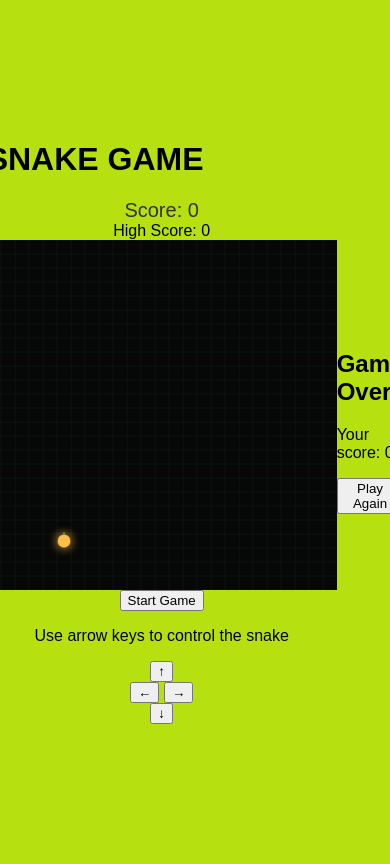
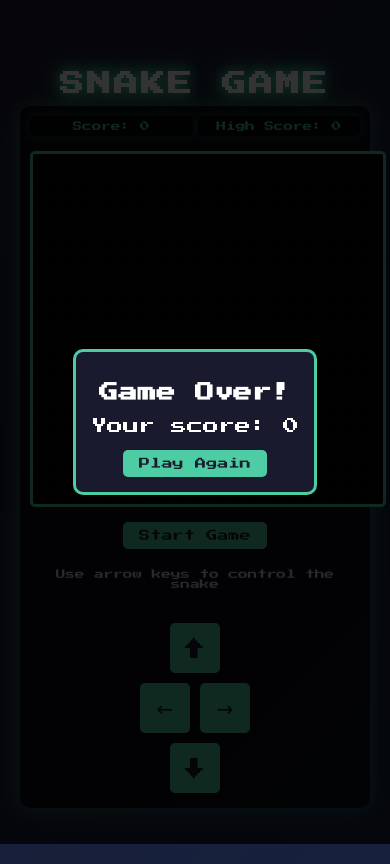
Before and after one commit to Abhay43215/snack-game, a plain HTML site: page index.html in a window 390 px wide. Both pictures are taken after a click on the button "Start Game". Drawn offline with Linux system fonts and the light colour scheme.

Commit message:
Update style.css

```diff
--- a/style.css
+++ b/style.css
@@ -1,26 +1,313 @@
 body {
-    font-family: Arial, sans-serif;
+    font-family: 'Press Start 2P', cursive;
     display: flex;
     justify-content: center;
     align-items: center;
-    height: 100vh;
-    background-color: #b7e011;
+    min-height: 100vh;
+    background: linear-gradient(135deg, #1a1a2e 0%, #16213e 100%);
     margin: 0;
+    color: #fff;
+    overflow: hidden;
+    touch-action: manipulation;
+    padding: 0;
+}
+
+.container {
+    display: flex;
+    flex-direction: column;
+    align-items: center;
+    max-width: 95%;
+    padding: 10px;
+    box-sizing: border-box;
+}
+
+h1 {
+    text-shadow: 0 0 10px #4ecca3;
+    font-size: 2.5rem;
+    margin-bottom: 20px;
+    letter-spacing: 3px;
+    animation: glow 1.5s ease-in-out infinite alternate;
+    text-align: center;
 }
 
 #game-board {
     position: relative;
     text-align: center;
+    background-color: rgba(0, 0, 0, 0.6);
+    padding: 20px;
+    border-radius: 10px;
+    box-shadow: 0 0 20px rgba(78, 204, 163, 0.5);
+    width: fit-content;
+    max-width: 100%;
+    box-sizing: border-box;
+}
+
+.game-info {
+    display: flex;
+    justify-content: space-between;
+    margin-bottom: 15px;
+    width: 100%;
+}
+
+#score, #high-score {
+    font-size: 0.9rem;
+    color: #4ecca3;
+    padding: 10px;
+    background-color: rgba(0, 0, 0, 0.5);
+    border-radius: 5px;
+    min-width: 120px;
+    text-align: center;
+    z-index: 10;
+    box-shadow: 0 0 10px rgba(78, 204, 163, 0.3);
 }
 
 canvas {
-    background-color: #070707;
+    background-color: #000000;
     display: block;
     margin: 0 auto;
+    border: 3px solid #4ecca3;
+    border-radius: 5px;
+    max-width: 100%;
+    height: auto;
+    touch-action: none;
 }
 
-#score {
-    font-size: 20px;
-    color: #333;
+.controls {
+    margin-top: 15px;
+    display: flex;
+    flex-direction: column;
+    align-items: center;
+    width: 100%;
+}
+
+button {
+    background-color: #4ecca3;
+    color: #1a1a2e;
+    border: none;
+    padding: 10px 20px;
+    font-family: 'Press Start 2P', cursive;
+    font-size: 0.9rem;
+    cursor: pointer;
+    border-radius: 5px;
+    transition: all 0.3s ease;
+    -webkit-tap-highlight-color: transparent;
+}
+
+button:hover, button:active {
+    background-color: #fff;
+    transform: scale(1.05);
+}
+
+.instructions {
     margin-top: 10px;
+    font-size: 0.7rem;
+    color: #ccc;
 }
+
+#game-over {
+    position: fixed;
+    top: 0;
+    left: 0;
+    width: 100%;
+    height: 100%;
+    background-color: rgba(0, 0, 0, 0.8);
+    display: flex;
+    justify-content: center;
+    align-items: center;
+    z-index: 100;
+}
+
+.modal-content {
+    background-color: #1a1a2e;
+    padding: 30px;
+    border-radius: 10px;
+    text-align: center;
+    border: 3px solid #4ecca3;
+    animation: fadeIn 0.5s;
+    max-width: 90%;
+}
+
+.hidden {
+    display: none !important;
+}
+
+/* Mobile controls */
+#mobile-controls {
+    display: none;
+    margin-top: 20px;
+    width: 100%;
+}
+
+.control-row {
+    display: flex;
+    justify-content: center;
+    margin: 5px 0;
+}
+
+.direction-btn {
+    width: 60px;
+    height: 60px;
+    margin: 0 5px;
+    font-size: 24px;
+    display: flex;
+    justify-content: center;
+    align-items: center;
+    padding: 0;
+}
+
+.mobile-only {
+    display: none;
+}
+
+@keyframes glow {
+    from {
+        text-shadow: 0 0 5px #4ecca3, 0 0 10px #4ecca3;
+    }
+    to {
+        text-shadow: 0 0 10px #4ecca3, 0 0 20px #4ecca3, 0 0 30px #4ecca3;
+    }
+}
+
+@keyframes fadeIn {
+    from { opacity: 0; transform: scale(0.8); }
+    to { opacity: 1; transform: scale(1); }
+}
+
+@keyframes pulse {
+    0% { transform: scale(1); }
+    50% { transform: scale(1.1); }
+    100% { transform: scale(1); }
+}
+
+/* Mobile responsiveness */
+@media (max-width: 768px) {
+    body {
+        padding: 10px 0;
+    }
+
+    h1 {
+        font-size: 1.5rem;
+        margin-bottom: 10px;
+    }
+
+    #game-board {
+        padding: 10px;
+    }
+
+    canvas {
+        width: calc(100vw - 40px);
+        height: calc(100vw - 40px);
+        max-width: 350px;
+        max-height: 350px;
+    }
+
+    .game-info {
+        flex-direction: row;
+        justify-content: space-between;
+        flex-wrap: wrap;
+        gap: 5px;
+    }
+
+    #score, #high-score {
+        min-width: auto;
+        font-size: 0.6rem;
+        padding: 5px;
+        flex: 1;
+    }
+
+    .mobile-only {
+        display: block;
+    }
+
+    #mobile-controls {
+        display: flex;
+        flex-direction: column;
+        align-items: center;
+    }
+
+    .instructions p {
+        font-size: 0.6rem;
+    }
+
+    button {
+        font-size: 0.7rem;
+        padding: 8px 16px;
+    }
+
+    .direction-btn {
+        width: 50px;
+        height: 50px;
+        font-size: 20px;
+    }
+
+    .modal-content {
+        padding: 15px;
+    }
+
+    .modal-content h2 {
+        font-size: 1.2rem;
+    }
+}
+
+/* For very small screens */
+@media (max-width: 360px) {
+    canvas {
+        width: calc(100vw - 30px);
+        height: calc(100vw - 30px);
+    }
+
+    .direction-btn {
+        width: 40px;
+        height: 40px;
+        font-size: 16px;
+    }
+
+    h1 {
+        font-size: 1.2rem;
+    }
+}
+
+/* Landscape orientation adjustments */
+@media (max-height: 500px) and (orientation: landscape) {
+    body {
+        flex-direction: row;
+        align-items: flex-start;
+        overflow-y: auto;
+        height: auto;
+        padding: 10px;
+    }
+
+    .container {
+        flex-direction: column;
+    }
+
+    h1 {
+        font-size: 1.2rem;
+        margin: 0 0 10px 0;
+    }
+
+    #game-board {
+        display: flex;
+        flex-direction: row;
+        flex-wrap: wrap;
+        justify-content: center;
+        padding: 10px;
+    }
+
+    canvas {
+        width: 300px;
+        height: 300px;
+        max-width: 45vh;
+        max-height: 45vh;
+    }
+
+    .game-info {
+        width: auto;
+        flex-direction: column;
+        margin-right: 10px;
+    }
+
+    #mobile-controls {
+        margin-left: 10px;
+    }
+}
```
